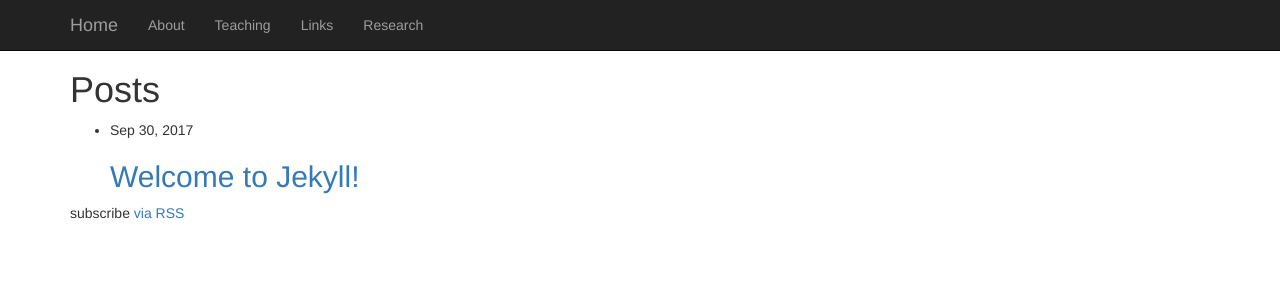
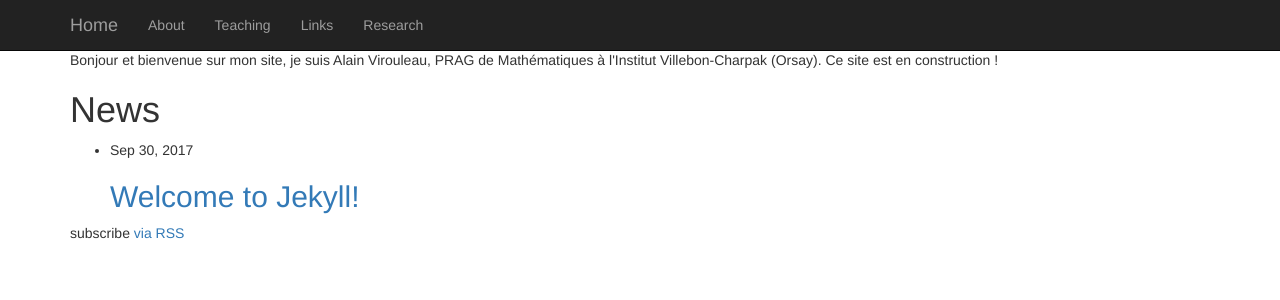
Before and after one commit to avirouleau/Site, a Jekyll site: the page built from index.md, in a window 1280 px wide. Shown: the top 300 px of the page. Built offline with Jekyll 4.4.1, drawn with Linux system fonts in a browser that asks for light colours.

Commit message:
change posts to news

```diff
--- a/_layouts/home.html
+++ b/_layouts/home.html
@@ -6,7 +6,12 @@ layout: default
 
   {{ content }}
 
-  <h1 class="page-heading">Posts</h1>
+  Bonjour et bienvenue sur mon site, je suis Alain Virouleau,
+  PRAG de Mathématiques à l'Institut Villebon-Charpak (Orsay).
+
+  Ce site est en construction !
+
+  <h1 class="page-heading">News</h1>
   <ul class="post-list">
     {% for post in site.posts %}
       <li>
```
